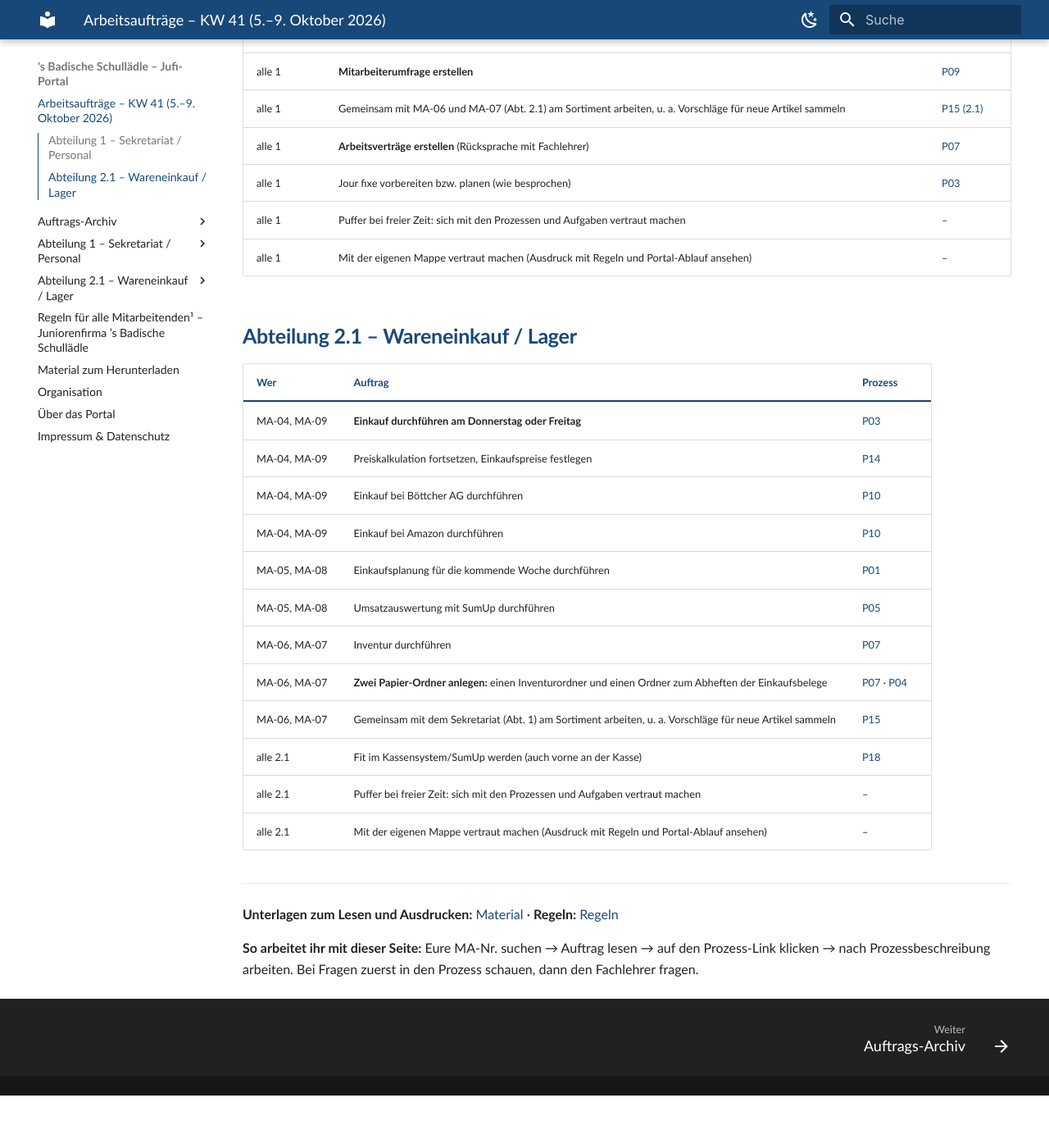
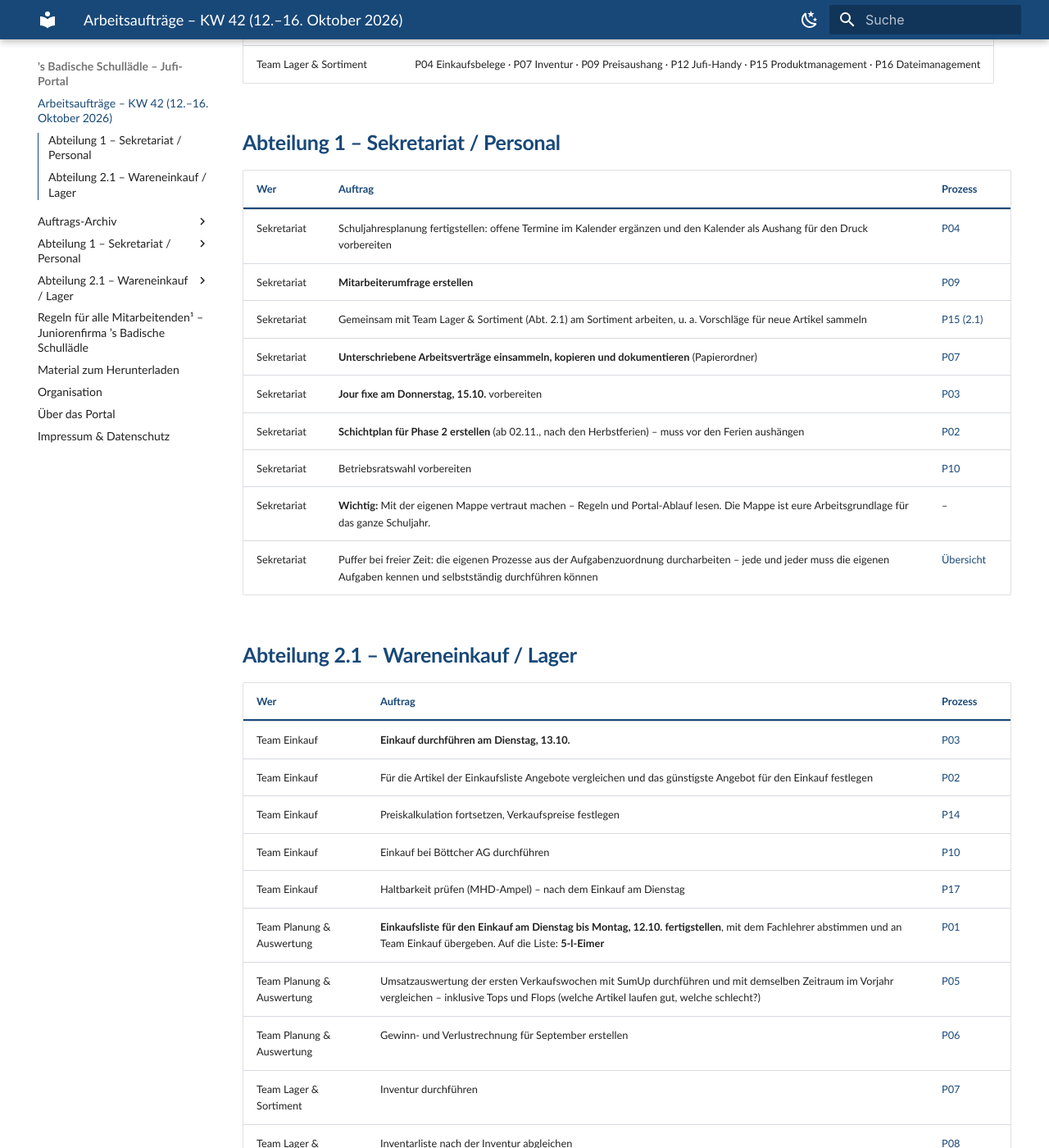
Before and after one commit to ocin-ai/jufi-portal, an MkDocs documentation site: the page built from docs/index.md, in a window 1280 px wide and 1400 px high, scrolled down 346 px. Shown: the whole window at 82% size. Built offline with MkDocs 1.6.1 and Material for MkDocs 9.7.7, drawn with Linux system fonts in a browser that asks for light colours; before the commit the page ends 1682 px from its top, so only the background shows below that; some of the changed text lies outside the part shown.

Commit message:
Portal aktualisiert 11.10.2026 12:31

```diff
--- /dev/null
+++ b/docs/archiv/2026-kw41.md
@@ -0,0 +1,30 @@
+# KW 41 (5.–9. Oktober 2026)
+
+## Abteilung 1 – Sekretariat / Personal
+
+| Wer | Auftrag | Prozess |
+| --- | --- | --- |
+| alle 1 | Schuljahresplanung fertigstellen: offene Termine im Kalender ergänzen und den Kalender als Aushang für den Druck vorbereiten | [P04](../abteilung-1/P04_Terminplanung.md) |
+| alle 1 | **Mitarbeiterumfrage erstellen** | [P09](../abteilung-1/P09_Umfragen-Mitarbeiterzufriedenheit.md) |
+| alle 1 | Gemeinsam mit MA-06 und MA-07 (Abt. 2.1) am Sortiment arbeiten, u. a. Vorschläge für neue Artikel sammeln | [P15 (2.1)](../abteilung-2-1/P15_Produktmanagement.md) |
+| alle 1 | **Arbeitsverträge erstellen** (Rücksprache mit Fachlehrer) | [P07](../abteilung-1/P07_Arbeitsvertraege.md) |
+| alle 1 | Jour fixe vorbereiten bzw. planen (wie besprochen) | [P03](../abteilung-1/P03_Jour-Fixe.md) |
+| alle 1 | Puffer bei freier Zeit: sich mit den Prozessen und Aufgaben vertraut machen | – |
+| alle 1 | Mit der eigenen Mappe vertraut machen (Ausdruck mit Regeln und Portal-Ablauf ansehen) | – |
+
+## Abteilung 2.1 – Wareneinkauf / Lager
+
+| Wer | Auftrag | Prozess |
+| --- | --- | --- |
+| MA-04, MA-09 | **Einkauf durchführen am Donnerstag oder Freitag** | [P03](../abteilung-2-1/P03_Einkauf-durchfuehren.md) |
+| MA-04, MA-09 | Preiskalkulation fortsetzen, Einkaufspreise festlegen | [P14](../abteilung-2-1/P14_Preiskalkulation.md) |
+| MA-04, MA-09 | Einkauf bei Böttcher AG durchführen | [P10](../abteilung-2-1/P10_Online-Bestellungen.md) |
+| MA-04, MA-09 | Einkauf bei Amazon durchführen | [P10](../abteilung-2-1/P10_Online-Bestellungen.md) |
+| MA-05, MA-08 | Einkaufsplanung für die kommende Woche durchführen | [P01](../abteilung-2-1/P01_Einkaufsliste-erstellen.md) |
+| MA-05, MA-08 | Umsatzauswertung mit SumUp durchführen | [P05](../abteilung-2-1/P05_Umsatzauswertung-SumUp.md) |
+| MA-06, MA-07 | Inventur durchführen | [P07](../abteilung-2-1/P07_Inventur.md) |
+| MA-06, MA-07 | **Zwei Papier-Ordner anlegen:** einen Inventurordner und einen Ordner zum Abheften der Einkaufsbelege | [P07](../abteilung-2-1/P07_Inventur.md) · [P04](../abteilung-2-1/P04_Einkaufsbelege-digitalisieren.md) |
+| MA-06, MA-07 | Gemeinsam mit dem Sekretariat (Abt. 1) am Sortiment arbeiten, u. a. Vorschläge für neue Artikel sammeln | [P15](../abteilung-2-1/P15_Produktmanagement.md) |
+| alle 2.1 | Fit im Kassensystem/SumUp werden (auch vorne an der Kasse) | [P18](../abteilung-2-1/P18_Verwaltung-SumUp.md) |
+| alle 2.1 | Puffer bei freier Zeit: sich mit den Prozessen und Aufgaben vertraut machen | – |
+| alle 2.1 | Mit der eigenen Mappe vertraut machen (Ausdruck mit Regeln und Portal-Ablauf ansehen) | – |
--- a/docs/index.md
+++ b/docs/index.md
@@ -1,38 +1,52 @@
-# Arbeitsaufträge – KW 41 (5.–9. Oktober 2026)
+# Arbeitsaufträge – KW 42 (12.–16. Oktober 2026)
 
-> Stand: 04.10.2026 · Sucht eure **Personalnummer (MA-Nr.)** in der Spalte „Wer". Ältere Wochen: [Archiv](archiv/index.md).
+> Stand: 10.10.2026 · Sucht euer **Team** in der Spalte „Wer". Ältere Wochen: [Archiv](archiv/index.md).
+
+**Teams in Abteilung 2.1** – welches Team ist für welche Prozesse zuständig? Die vollständige Zuordnung steht in der [Übersicht](abteilung-2-1/00_Uebersicht-Prozesse-Verantwortlichkeiten.md).
+
+| Team | Prozesse |
+| --- | --- |
+| Team Einkauf | P02 Angebotsrecherche · P03 Einkauf · P10 Online-Bestellungen · P11 Bedarfsliste · P14 Preiskalkulation · P17 Haltbarkeit |
+| Team Planung & Auswertung | P01 Einkaufsliste · P05 Umsatzauswertung · P06 GuV · P08 Inventarliste · P13 Bestellmenge · P18 SumUp |
+| Team Lager & Sortiment | P04 Einkaufsbelege · P07 Inventur · P09 Preisaushang · P12 Jufi-Handy · P15 Produktmanagement · P16 Dateimanagement |
 
 ## Abteilung 1 – Sekretariat / Personal
 
 | Wer | Auftrag | Prozess |
 | --- | --- | --- |
-| alle 1 | Schuljahresplanung fertigstellen: offene Termine im Kalender ergänzen und den Kalender als Aushang für den Druck vorbereiten | [P04](abteilung-1/P04_Terminplanung.md) |
-| alle 1 | **Mitarbeiterumfrage erstellen** | [P09](abteilung-1/P09_Umfragen-Mitarbeiterzufriedenheit.md) |
-| alle 1 | Gemeinsam mit MA-06 und MA-07 (Abt. 2.1) am Sortiment arbeiten, u. a. Vorschläge für neue Artikel sammeln | [P15 (2.1)](abteilung-2-1/P15_Produktmanagement.md) |
-| alle 1 | **Arbeitsverträge erstellen** (Rücksprache mit Fachlehrer) | [P07](abteilung-1/P07_Arbeitsvertraege.md) |
-| alle 1 | Jour fixe vorbereiten bzw. planen (wie besprochen) | [P03](abteilung-1/P03_Jour-Fixe.md) |
-| alle 1 | Puffer bei freier Zeit: sich mit den Prozessen und Aufgaben vertraut machen | – |
-| alle 1 | Mit der eigenen Mappe vertraut machen (Ausdruck mit Regeln und Portal-Ablauf ansehen) | – |
+| Sekretariat | Schuljahresplanung fertigstellen: offene Termine im Kalender ergänzen und den Kalender als Aushang für den Druck vorbereiten | [P04](abteilung-1/P04_Terminplanung.md) |
+| Sekretariat | **Mitarbeiterumfrage erstellen** | [P09](abteilung-1/P09_Umfragen-Mitarbeiterzufriedenheit.md) |
+| Sekretariat | Gemeinsam mit Team Lager & Sortiment (Abt. 2.1) am Sortiment arbeiten, u. a. Vorschläge für neue Artikel sammeln | [P15 (2.1)](abteilung-2-1/P15_Produktmanagement.md) |
+| Sekretariat | **Unterschriebene Arbeitsverträge einsammeln, kopieren und dokumentieren** (Papierordner) | [P07](abteilung-1/P07_Arbeitsvertraege.md) |
+| Sekretariat | **Jour fixe am Donnerstag, 15.10.** vorbereiten | [P03](abteilung-1/P03_Jour-Fixe.md) |
+| Sekretariat | **Schichtplan für Phase 2 erstellen** (ab 02.11., nach den Herbstferien) – muss vor den Ferien aushängen | [P02](abteilung-1/P02_Schichtplaene.md) |
+| Sekretariat | Betriebsratswahl vorbereiten | [P10](abteilung-1/P10_Betriebsrat.md) |
+| Sekretariat | **Wichtig:** Mit der eigenen Mappe vertraut machen – Regeln und Portal-Ablauf lesen. Die Mappe ist eure Arbeitsgrundlage für das ganze Schuljahr. | – |
+| Sekretariat | Puffer bei freier Zeit: die eigenen Prozesse aus der Aufgabenzuordnung durcharbeiten – jede und jeder muss die eigenen Aufgaben kennen und selbstständig durchführen können | [Übersicht](abteilung-1/00_Uebersicht-Prozesse-Verantwortlichkeiten.md) |
 
 ## Abteilung 2.1 – Wareneinkauf / Lager
 
 | Wer | Auftrag | Prozess |
 | --- | --- | --- |
-| MA-04, MA-09 | **Einkauf durchführen am Donnerstag oder Freitag** | [P03](abteilung-2-1/P03_Einkauf-durchfuehren.md) |
-| MA-04, MA-09 | Preiskalkulation fortsetzen, Einkaufspreise festlegen | [P14](abteilung-2-1/P14_Preiskalkulation.md) |
-| MA-04, MA-09 | Einkauf bei Böttcher AG durchführen | [P10](abteilung-2-1/P10_Online-Bestellungen.md) |
-| MA-04, MA-09 | Einkauf bei Amazon durchführen | [P10](abteilung-2-1/P10_Online-Bestellungen.md) |
-| MA-05, MA-08 | Einkaufsplanung für die kommende Woche durchführen | [P01](abteilung-2-1/P01_Einkaufsliste-erstellen.md) |
-| MA-05, MA-08 | Umsatzauswertung mit SumUp durchführen | [P05](abteilung-2-1/P05_Umsatzauswertung-SumUp.md) |
-| MA-06, MA-07 | Inventur durchführen | [P07](abteilung-2-1/P07_Inventur.md) |
-| MA-06, MA-07 | **Zwei Papier-Ordner anlegen:** einen Inventurordner und einen Ordner zum Abheften der Einkaufsbelege | [P07](abteilung-2-1/P07_Inventur.md) · [P04](abteilung-2-1/P04_Einkaufsbelege-digitalisieren.md) |
-| MA-06, MA-07 | Gemeinsam mit dem Sekretariat (Abt. 1) am Sortiment arbeiten, u. a. Vorschläge für neue Artikel sammeln | [P15](abteilung-2-1/P15_Produktmanagement.md) |
+| Team Einkauf | **Einkauf durchführen am Dienstag, 13.10.** | [P03](abteilung-2-1/P03_Einkauf-durchfuehren.md) |
+| Team Einkauf | Für die Artikel der Einkaufsliste Angebote vergleichen und das günstigste Angebot für den Einkauf festlegen | [P02](abteilung-2-1/P02_Angebotsrecherche-Angebotsvergleich.md) |
+| Team Einkauf | Preiskalkulation fortsetzen, Verkaufspreise festlegen | [P14](abteilung-2-1/P14_Preiskalkulation.md) |
+| Team Einkauf | Einkauf bei Böttcher AG durchführen | [P10](abteilung-2-1/P10_Online-Bestellungen.md) |
+| Team Einkauf | Haltbarkeit prüfen (MHD-Ampel) – nach dem Einkauf am Dienstag | [P17](abteilung-2-1/P17_Pruefung-Haltbarkeit.md) |
+| Team Planung & Auswertung | **Einkaufsliste für den Einkauf am Dienstag bis Montag, 12.10. fertigstellen**, mit dem Fachlehrer abstimmen und an Team Einkauf übergeben. Auf die Liste: **5-l-Eimer** | [P01](abteilung-2-1/P01_Einkaufsliste-erstellen.md) |
+| Team Planung & Auswertung | Umsatzauswertung der ersten Verkaufswochen mit SumUp durchführen und mit demselben Zeitraum im Vorjahr vergleichen – inklusive Tops und Flops (welche Artikel laufen gut, welche schlecht?) | [P05](abteilung-2-1/P05_Umsatzauswertung-SumUp.md) |
+| Team Planung & Auswertung | Gewinn- und Verlustrechnung für September erstellen | [P06](abteilung-2-1/P06_Gewinn-und-Verlustrechnung.md) |
+| Team Lager & Sortiment | Inventur durchführen | [P07](abteilung-2-1/P07_Inventur.md) |
+| Team Lager & Sortiment | Inventarliste nach der Inventur abgleichen | [P08](abteilung-2-1/P08_Verwaltung-Inventarliste.md) |
+| Team Lager & Sortiment | Preisaushang aus der fertigen Preiskalkulation erstellen | [P09](abteilung-2-1/P09_Verwaltung-Preisaushang.md) |
+| Team Lager & Sortiment | **Rückmeldung an den Fachlehrer:** Sind die beiden Papier-Ordner angelegt (Inventurordner, Ordner für die Einkaufsbelege)? Falls nicht, jetzt anlegen. | [P07](abteilung-2-1/P07_Inventur.md) · [P04](abteilung-2-1/P04_Einkaufsbelege-digitalisieren.md) |
+| Team Lager & Sortiment | Gemeinsam mit dem Sekretariat (Abt. 1) am Sortiment arbeiten, u. a. Vorschläge für neue Artikel sammeln | [P15](abteilung-2-1/P15_Produktmanagement.md) |
 | alle 2.1 | Fit im Kassensystem/SumUp werden (auch vorne an der Kasse) | [P18](abteilung-2-1/P18_Verwaltung-SumUp.md) |
-| alle 2.1 | Puffer bei freier Zeit: sich mit den Prozessen und Aufgaben vertraut machen | – |
-| alle 2.1 | Mit der eigenen Mappe vertraut machen (Ausdruck mit Regeln und Portal-Ablauf ansehen) | – |
+| alle 2.1 | **Wichtig:** Mit der eigenen Mappe vertraut machen – Regeln und Portal-Ablauf lesen. Die Mappe ist eure Arbeitsgrundlage für das ganze Schuljahr. | – |
+| alle 2.1 | Puffer bei freier Zeit: die eigenen Prozesse aus der Aufgabenzuordnung durcharbeiten – jede und jeder muss die eigenen Aufgaben kennen und selbstständig durchführen können | [Übersicht](abteilung-2-1/00_Uebersicht-Prozesse-Verantwortlichkeiten.md) |
 
 ---
 
 **Unterlagen zum Lesen und Ausdrucken:** [Material](material.md) · **Regeln:** [Regeln](regeln.md)
 
-**So arbeitet ihr mit dieser Seite:** Eure MA-Nr. suchen → Auftrag lesen → auf den Prozess-Link klicken → nach Prozessbeschreibung arbeiten. Bei Fragen zuerst in den Prozess schauen, dann den Fachlehrer fragen.
+**So arbeitet ihr mit dieser Seite:** Euer Team suchen → Auftrag lesen → auf den Prozess-Link klicken → nach Prozessbeschreibung arbeiten. Bei Fragen zuerst in den Prozess schauen, dann den Fachlehrer fragen.
```
